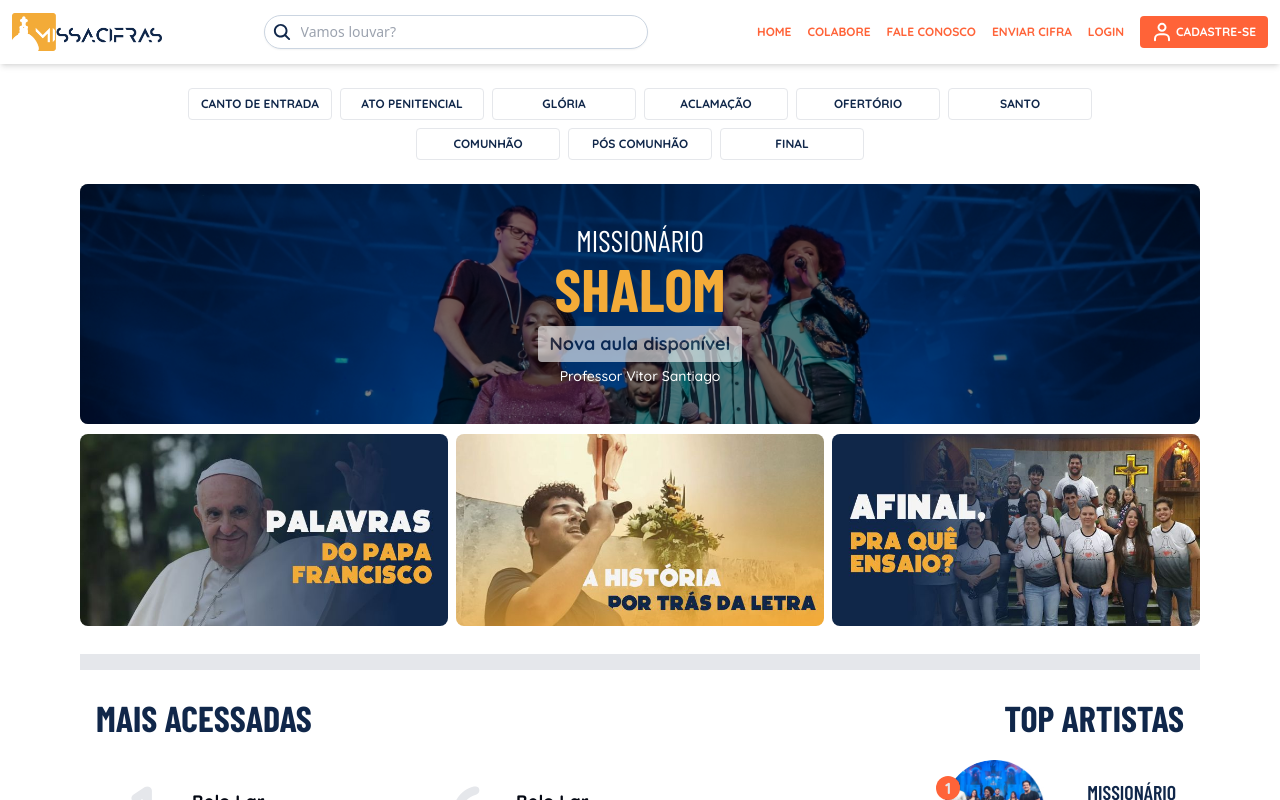
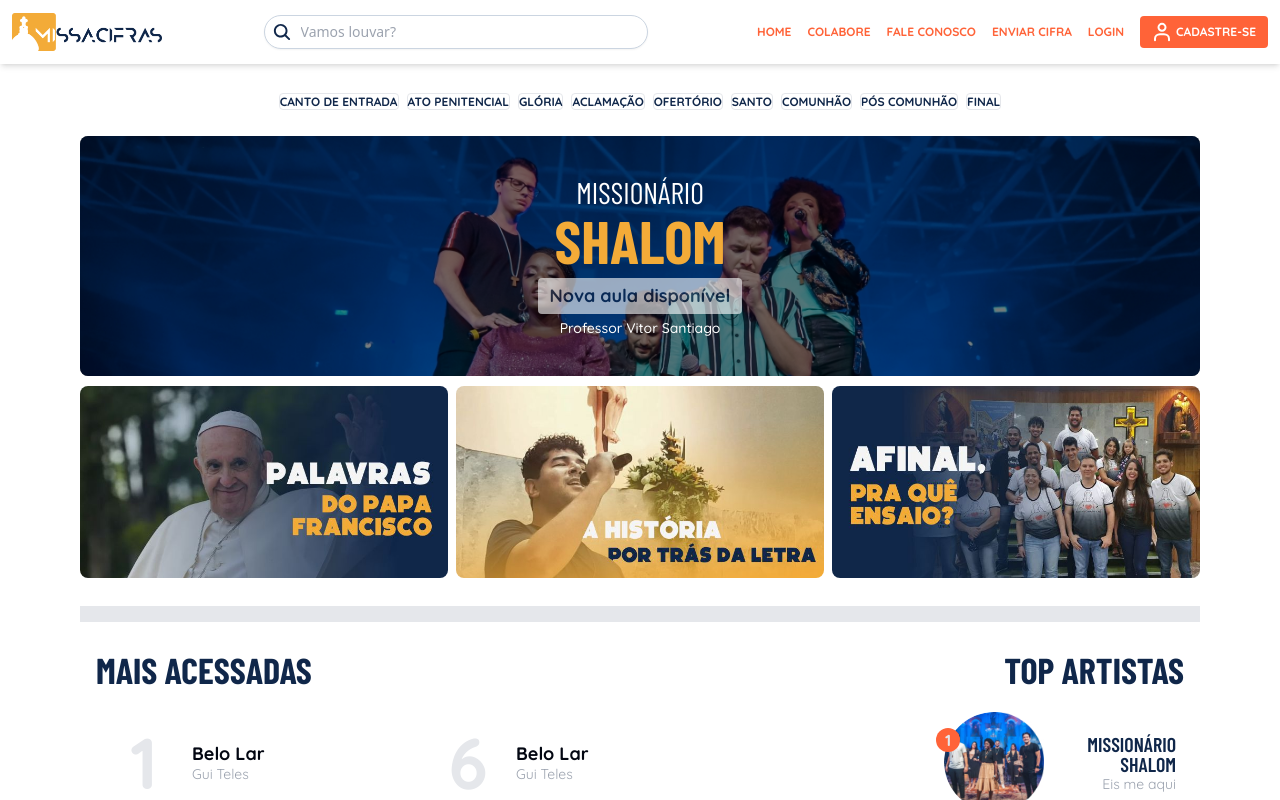
Before and after one commit to mauriciomira1/MissaCifras3.0, a Next.js app: page / in a window 1280 px wide. Shown: the top 800 px of the page. Built offline with nearby package versions, Linux system fonts and the light colour scheme; a web font is replaced by a local one.

Commit message:
feat: submenu da home

```diff
--- /dev/null
+++ b/src/app/(pages)/(filtro)/[slug]/page.tsx
@@ -0,0 +1,12 @@
+import BannerFiltro from "@/components/BannerFiltro/page";
+
+// http://localhost:3000/comunhao
+const FiltroParteDaMissa = ({ params }: { params: { slug: string } }) => {
+  return (
+    <div>
+      <BannerFiltro />
+    </div>
+  );
+};
+
+export default FiltroParteDaMissa;
--- a/src/app/(pages)/cifra/CifraArea.tsx
+++ b/src/app/(pages)/cifra/CifraArea.tsx
@@ -4,17 +4,26 @@
 import React from "react";
 import cifra from "@/api/cifras/manda-teus-anjos-anjos-de-resgate.json";
 
-const CifraArea = () => {
+type Props = {
+  musica: string;
+  artista: string;
+  participacao: string[];
+  tom: string;
+  bpm: number;
+  cifra: string;
+};
+
+const CifraArea = (cifra: Props) => {
   return (
     <div className="font-cifra">
       <h1 className="font-text font-bold text-primaryColor text-3xl">
         {cifra.musica}
       </h1>
       <Link
-        href={cifra.cantor}
+        href={cifra.artista}
         className="font-text text-gray-400 hover:text-secondaryColor hover:font-bold"
       >
-        {cifra.cantor}
+        {cifra.artista}
       </Link>
       <br />
       <br />
--- a/src/app/(pages)/cifra/page.tsx
+++ b/src/app/(pages)/cifra/page.tsx
@@ -1,15 +1,16 @@
 import MenuLateral from "./MenuLateral";
 import CifraArea from "./CifraArea";
+import { prismaClient } from "@/lib/prisma";
 
-const Cifra = () => {
+const Cifra = async () => {
+  const cifra = await prismaClient.cifra.findMany({});
+
   return (
     <div className="flex gap-4 w-full max-w-[70rem] px-3 justify-between py-4">
       <div className="w-48">
         <MenuLateral />
       </div>
-      <div className="w-[70rem]">
-        <CifraArea />
-      </div>
+      <div className="w-[70rem]">{/* <CifraArea /> */}</div>
       <div className="flex items-center text-white justify-center w-96 h-52 rounded-md bg-gray-800">
         Vídeo do youtube
       </div>
--- a/src/app/(pages)/filtropartedamissa/page.tsx
+++ /dev/null
@@ -1,5 +0,0 @@
-const FiltroParteDaMissa = () => {
-  return <div>FiltroParteDaMissa</div>;
-};
-
-export default FiltroParteDaMissa;
--- /dev/null
+++ b/src/components/BannerFiltro/page.tsx
@@ -0,0 +1,5 @@
+const BannerFiltro = () => {
+  return <div>BannerFiltro</div>;
+};
+
+export default BannerFiltro;
--- a/src/components/Dashboard/EnviarCifra/Etapa01.tsx
+++ b/src/components/Dashboard/EnviarCifra/Etapa01.tsx
@@ -4,7 +4,7 @@
 
 import { useNewMusic } from "@/contexts/useNewMusicContext";
 
-import { SongDataProps } from "@/types/songDataProps";
+import { SongDataProps } from "@/dtos/songDataProps";
 
 // ----------------------------------------------------------------
 
@@ -128,7 +128,7 @@
         <option value="" disabled>
           Classificação da música
         </option>
-        <option value="Grupo de Oração">Grupo de Oração/Outros</option>
+        <option value="Grupo de Oração/Outros">Grupo de Oração/Outros</option>
         <option value="Canto de entrada">Canto de entrada</option>
         <option value="Ato Penitencial">Ato Penitencial</option>
         <option value="Glória">Glória</option>
--- a/src/components/Dashboard/EnviarCifra/Etapa03.tsx
+++ b/src/components/Dashboard/EnviarCifra/Etapa03.tsx
@@ -3,7 +3,7 @@
 import "./etapa03.css";
 
 import { prismaClient } from "@/lib/prisma";
-import { UserProps } from "@/types/userProps";
+import { UserProps } from "@/dtos/userProps";
 
 const Etapa03 = async () => {
   const { songData } = useNewMusic();
--- a/src/components/Submenu/ItemSubmenu.tsx
+++ b/src/components/Submenu/ItemSubmenu.tsx
@@ -1,16 +1,20 @@
+import Link from "next/link";
+
 interface itemsProps {
   name: string;
+  slug: string;
 }
 
 const ItemSubmenu = (props: itemsProps) => {
   return (
     <div>
-      <button
+      <Link
+        href={`/${props.slug}`}
         className="w-36 h-8 bg-white border rounded border-gray-200 font-bold text-xs font-text text-primaryColor
-      hover:bg-secondaryColor hover:text-white duration-100"
+      hover:bg-secondaryColor hover:text-white duration-100 active:bg-primaryColor"
       >
         {props.name}
-      </button>
+      </Link>
     </div>
   );
 };
--- a/src/components/Submenu/Submenu.tsx
+++ b/src/components/Submenu/Submenu.tsx
@@ -4,15 +4,15 @@
   return (
     <div className="flex  w-auto m-6 justify-center">
       <div className="flex items-center  max-w-5xl flex-wrap gap-2 justify-center">
-        <ItemSubmenu name="CANTO DE ENTRADA" />
-        <ItemSubmenu name="ATO PENITENCIAL" />
-        <ItemSubmenu name="GLÓRIA" />
-        <ItemSubmenu name="ACLAMAÇÃO" />
-        <ItemSubmenu name="OFERTÓRIO" />
-        <ItemSubmenu name="SANTO" />
-        <ItemSubmenu name="COMUNHÃO" />
-        <ItemSubmenu name="PÓS COMUNHÃO" />
-        <ItemSubmenu name="FINAL" />
+        <ItemSubmenu name="CANTO DE ENTRADA" slug="canto-de-entrada" />
+        <ItemSubmenu name="ATO PENITENCIAL" slug="ato-penitencial" />
+        <ItemSubmenu name="GLÓRIA" slug="gloria" />
+        <ItemSubmenu name="ACLAMAÇÃO" slug="aclamacao" />
+        <ItemSubmenu name="OFERTÓRIO" slug="ofertorio" />
+        <ItemSubmenu name="SANTO" slug="santo" />
+        <ItemSubmenu name="COMUNHÃO" slug="comunhao" />
+        <ItemSubmenu name="PÓS COMUNHÃO" slug="pos-comunhao" />
+        <ItemSubmenu name="FINAL" slug="final" />
       </div>
     </div>
   );
--- a/src/contexts/useNewMusicContext.tsx
+++ b/src/contexts/useNewMusicContext.tsx
@@ -1,6 +1,6 @@
 "use client";
-import { SongDataProps } from "@/types/songDataProps";
-import { SongProps } from "@/types/songProps";
+import { SongDataProps } from "@/dtos/songDataProps";
+import { SongProps } from "@/dtos/songProps";
 import {
   Dispatch,
   ReactNode,
```
